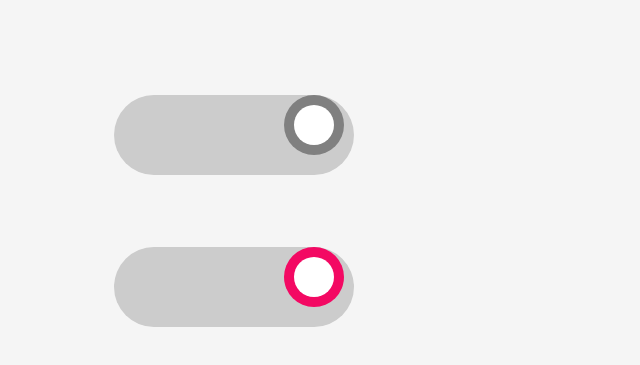
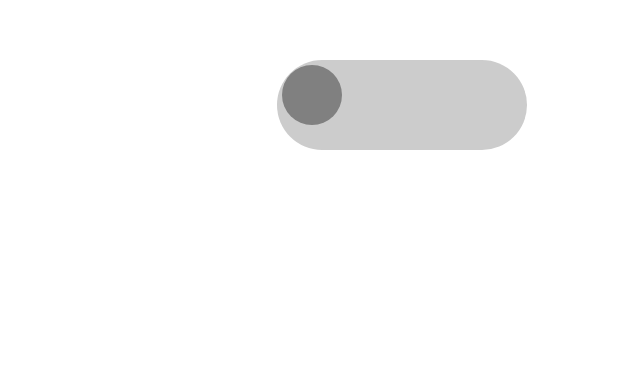
Before and after one commit to sattya19/icodethis, a plain HTML site: page Switch/index.html in a window 1280 px wide. Shown: the part 225-590 px from the top of the page, without its empty margins (238-878 px from the left). Drawn offline with Linux system fonts and the light colour scheme.

Commit message:
Add files via upload

```diff
--- a/Switch/index.html
+++ b/Switch/index.html
@@ -7,21 +7,10 @@
     <title>Switch</title>
     <link rel="stylesheet" href="styles.css" />
   </head>
-
   <body>
-    <div class="main">
-      <div class="flex">
-        <div class="switch">
-          <div class="circleOne">
-            <div class="innerCircleOne"></div>
-          </div>
-        </div>
-
-        <div class="switch">
-          <div class="circleTwo">
-            <div class="innerCircleTwo"></div>
-          </div>
-        </div>
+    <div class="container">
+      <div class="toggleSwitch" onclick="this.classList.toggle('active')">
+        <div class="circle"></div>
       </div>
     </div>
   </body>
--- a/Switch/styles.css
+++ b/Switch/styles.css
@@ -1,69 +1,30 @@
-*{
-    padding: 0;
-    margin: 0;
-    cursor: default;
+.container{
+  position: absolute;
+  top: 30%;
+  left: 50%;
+  transform: translate(-50%,50%);
 }
-body{
-    height: 100vh;
-    width: 100vh;
-    background-color: whitesmoke;
-    justify-content: center;
-    align-items: center;
-}
-.main {
-  min-height: 100vh;
-  display: flex;
-  justify-content: center;
-  align-items: center;
-}
-.switch{
+.toggleSwitch{
   height: 10vh;
   width: 30vh;
   background-color: #ccc;
   border-radius: 60px;
-    margin-top: 30%;
-    margin-left: 30%;
-    z-index: 1;
-
+ padding: 5px;
+ transition: all 100ms ease-in-out;
 }
-.flex{
-     display: flex;
-  flex-direction: column;
-
-}
-
-.circleOne{
+.circle{
   border-radius: 50%;
 width: 60px;
 height: 60px;
-  float: right;
+transition: all 100ms ease-in-out;
 margin-right: 10px;
-  z-index:  99;
+
 background-color: gray;
 
 }
-.circleTwo{
-    border-radius: 50%;
-  width: 60px;
-  height: 60px;
-  float: right;
-  margin-right: 10px;
-  z-index:  99;
-  background-color: rgb(243, 9, 99);
+.toggleSwitch.active{
+  background: turquoise;
 }
-.innerCircleOne{
-      border-radius: 50%;
-  background-color: white;
-  width: 40px;
-  height: 40px;
-  margin: 10px auto;
-
+.toggleSwitch.active > .circle{
+  margin-left: auto;
 }
-.innerCircleTwo{
-   border-radius: 50%;
-  background-color: white;
-  width: 40px;
-  height: 40px;
-  margin: 10px auto;
-
-}
```
Lines whose indentation alone changed are shown as unchanged.
